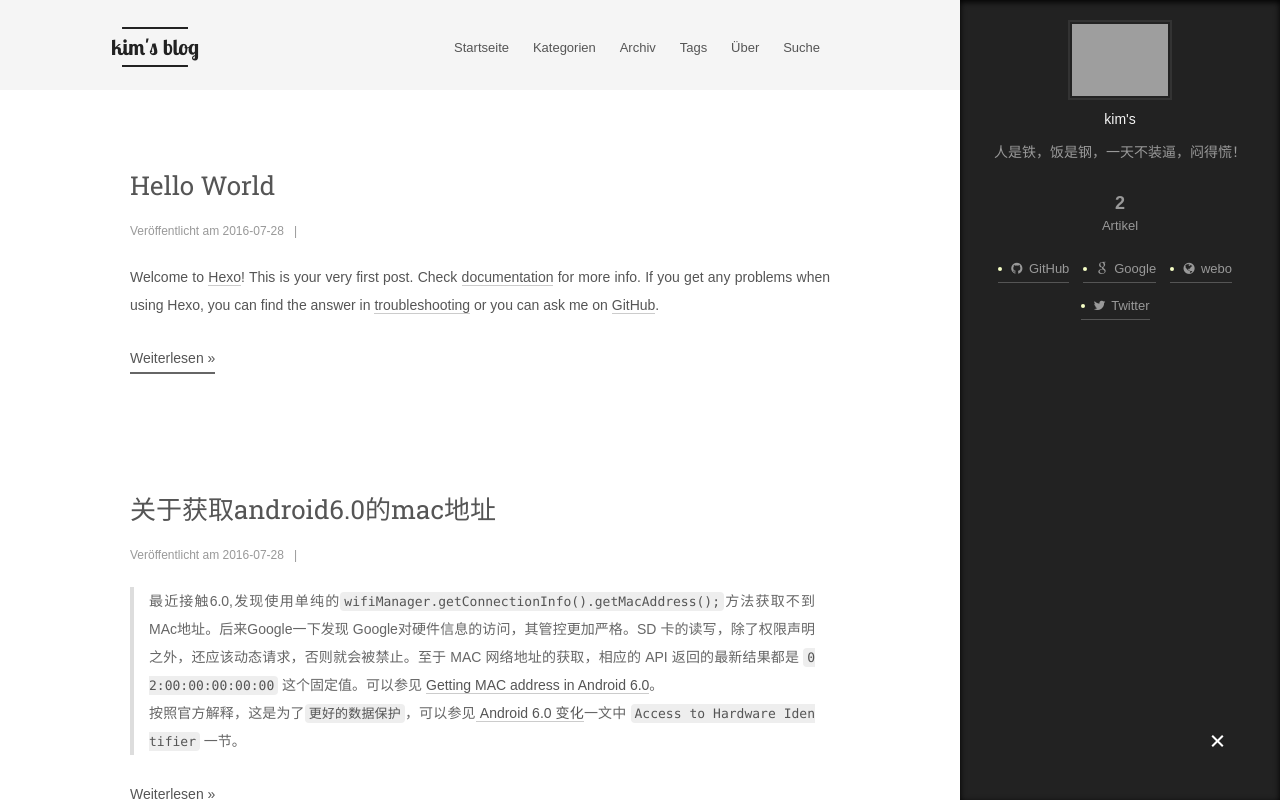
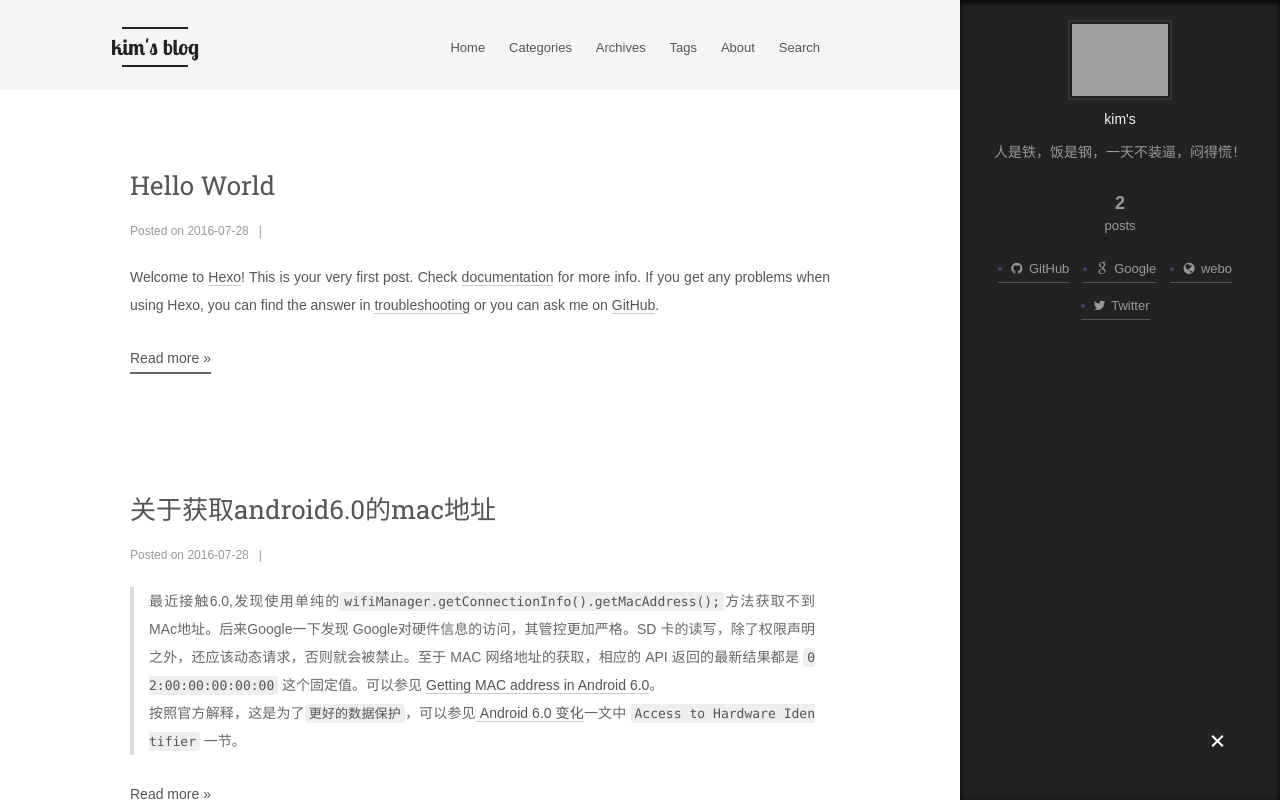
Before and after one commit to XiaoZhangJian/xiaozhangjian.github.io, a plain HTML site: page index.html in a window 1280 px wide. Both pictures are taken after a click on the element 1217 px from the left and 742 px from the top of the page. Shown: the top 800 px of the page. Drawn offline with Linux system fonts and the light colour scheme; some packages are replaced by stand-ins of ours; grey boxes are pictures that could not be loaded; a script that the page names is missing; a web font is replaced by a local one.

Commit message:
Site updated: 2016-07-29 11:45:13

```diff
--- a/css/main.css
+++ b/css/main.css
@@ -1663,7 +1663,7 @@ pre .javascript .function {
   width: 4px;
   height: 4px;
   border-radius: 50%;
-  background: #f6ffc6;
+  background: #543670;
 }
 .links-of-blogroll {
   font-size: 13px;
--- a/index.html
+++ b/index.html
@@ -191,7 +191,7 @@
         <li class="menu-item menu-item-home">
           <a href="/" rel="section">
 
-            Startseite
+            Home
           </a>
         </li>
 
@@ -199,7 +199,7 @@
         <li class="menu-item menu-item-categories">
           <a href="/categories" rel="section">
 
-            Kategorien
+            Categories
           </a>
         </li>
 
@@ -207,7 +207,7 @@
         <li class="menu-item menu-item-archives">
           <a href="/archives" rel="section">
 
-            Archiv
+            Archives
           </a>
         </li>
 
@@ -223,7 +223,7 @@
         <li class="menu-item menu-item-about">
           <a href="/about" rel="section">
 
-            Über
+            About
           </a>
         </li>
 
@@ -234,7 +234,7 @@
             <a href="javascript:;" class="popup-trigger">
 
 
-            Suche
+            Search
           </a>
         </li>
 
@@ -300,7 +300,7 @@
             <span class="post-meta-item-icon">
               <i class="fa fa-calendar-o"></i>
             </span>
-            <span class="post-meta-item-text">Veröffentlicht am</span>
+            <span class="post-meta-item-text">Posted on</span>
             <time itemprop="dateCreated" datetime="2016-07-28T16:26:45+08:00" content="2016-07-28">
               2016-07-28
             </time>
@@ -340,7 +340,7 @@
           <p>Welcome to <a href="https://hexo.io/">Hexo</a>! This is your very first post. Check <a href="https://hexo.io/docs/">documentation</a> for more info. If you get any problems when using Hexo, you can find the answer in <a href="https://hexo.io/docs/troubleshooting.html">troubleshooting</a> or you can ask me on <a href="https://github.com/hexojs/hexo/issues">GitHub</a>.</p>
           <div class="post-more-link text-center">
             <a class="btn" href="/2016/07/28/hello-world/#more" rel="contents">
-              Weiterlesen &raquo;
+              Read more &raquo;
             </a>
           </div>
 
@@ -403,7 +403,7 @@
             <span class="post-meta-item-icon">
               <i class="fa fa-calendar-o"></i>
             </span>
-            <span class="post-meta-item-text">Veröffentlicht am</span>
+            <span class="post-meta-item-text">Posted on</span>
             <time itemprop="dateCreated" datetime="2016-07-28T16:26:45+08:00" content="2016-07-28">
               2016-07-28
             </time>
@@ -445,7 +445,7 @@
 </blockquote>
           <div class="post-more-link text-center">
             <a class="btn" href="/2016/07/28/关于获取android6.0的mac地址/#more" rel="contents">
-              Weiterlesen &raquo;
+              Read more &raquo;
             </a>
           </div>
 
@@ -516,7 +516,7 @@
           <div class="site-state-item site-state-posts">
             <a href="/archives">
               <span class="site-state-item-count">2</span>
-              <span class="site-state-item-name">Artikel</span>
+              <span class="site-state-item-name">posts</span>
             </a>
           </div>
 
@@ -601,7 +601,7 @@
 </div>
 
 <div class="powered-by">
-  Erstellt mit  <a class="theme-link" href="https://hexo.io">Hexo</a>
+  Powered by <a class="theme-link" href="https://hexo.io">Hexo</a>
 </div>
 
 <div class="theme-info">
```
Also changed, not shown: 2016/07/28/hello-world/index.html (+10 -10 lines), 2016/07/28/关于获取android6.0的mac地址/index.html (+10 -10 lines), about/index.html (+7 -7 lines), archives/2016/07/index.html (+9 -9 lines), archives/2016/index.html (+9 -9 lines), archives/index.html (+9 -9 lines), categories/index.html (+9 -9 lines), tags/index.html (+8 -8 lines), 1 other file.
